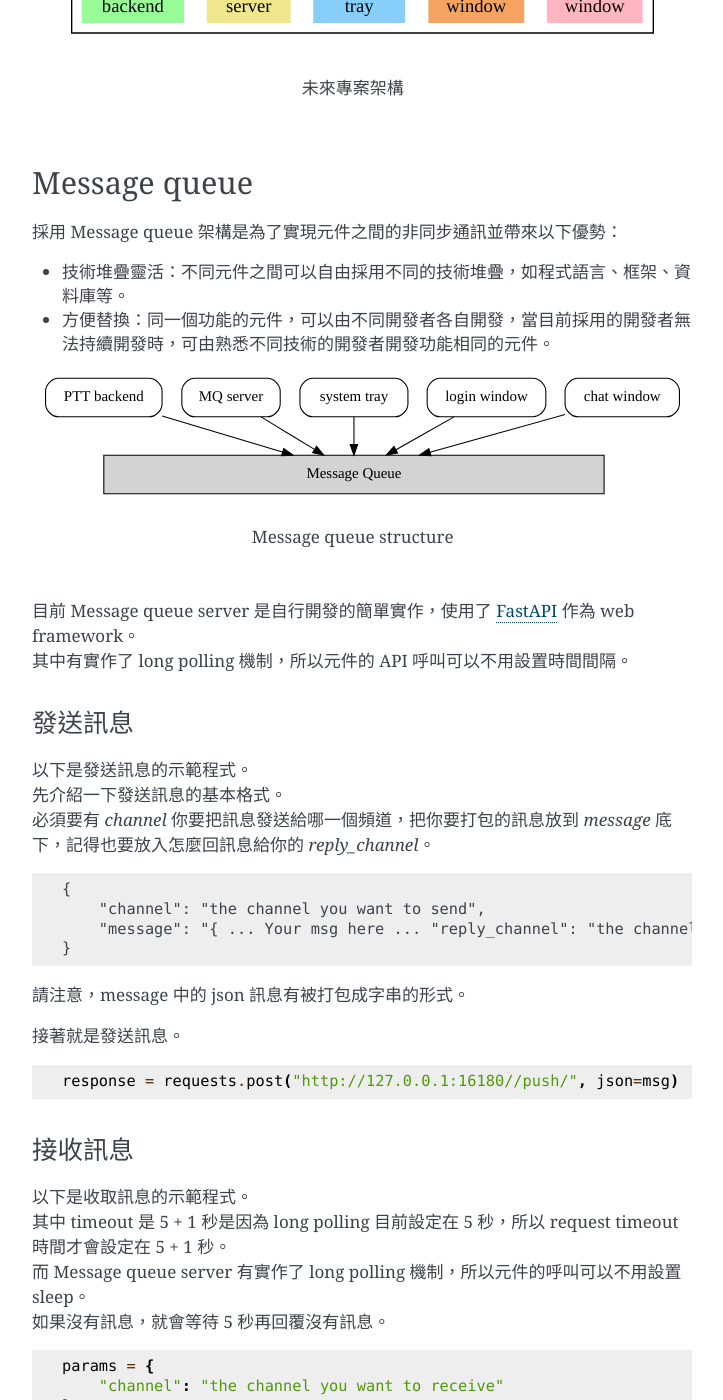
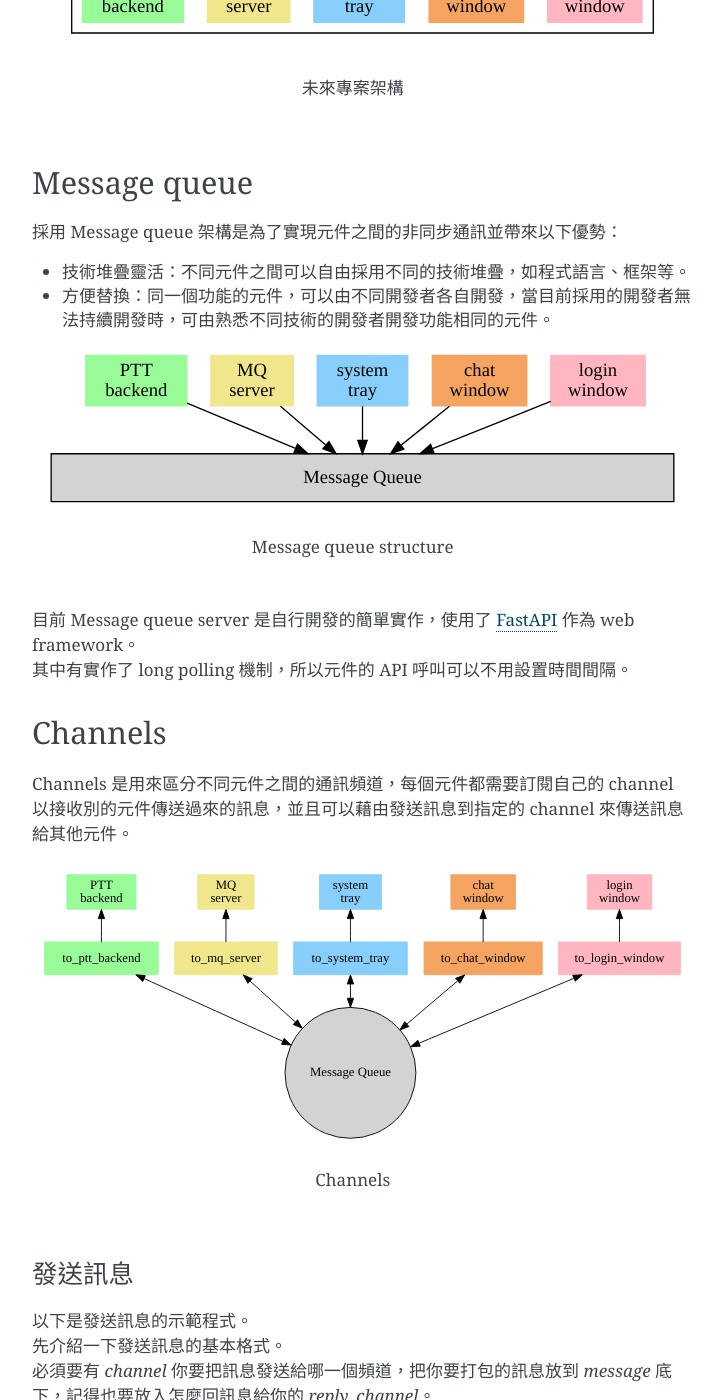
Before and after one commit to uPtt-messenger/uPtt, a Sphinx documentation site: the page built from docs/developer_guide/index.rst, in a window 1280 px wide and 1400 px high, scrolled down 1080 px. Shown: the whole window, without its empty margins (388-1111 px from the left). Built offline with Sphinx 7.4.7, drawn with Linux system fonts in a browser that asks for light colours; some of the changed text lies outside the part shown.

Commit message:
docs: update developer guide.

```diff
--- a/docs/developer_guide/index.rst
+++ b/docs/developer_guide/index.rst
@@ -110,7 +110,7 @@ Message queue
 
 採用 Message queue 架構是為了實現元件之間的非同步通訊並帶來以下優勢：
 
-* 技術堆疊靈活：不同元件之間可以自由採用不同的技術堆疊，如程式語言、框架、資料庫等。
+* 技術堆疊靈活：不同元件之間可以自由採用不同的技術堆疊，如程式語言、框架等。
 * 方便替換：同一個功能的元件，可以由不同開發者各自開發，當目前採用的開發者無法持續開發時，可由熟悉不同技術的開發者開發功能相同的元件。
 
 .. graphviz::
@@ -123,17 +123,64 @@ Message queue
 
         "Message Queue" [shape=rect, style=filled, width=6.5];
 
-        "PTT backend" -> "Message Queue";
-        "MQ server" -> "Message Queue";
-        "system tray" -> "Message Queue";
-        "login window" -> "Message Queue";
-        "chat window" -> "Message Queue";
+        PTT_backend [label="PTT\nbackend", style=filled, color=palegreen];
+        MQ_server [label="MQ\nserver", style=filled, color=khaki];
+        system_tray [label="system\ntray", style=filled, color=lightskyblue];
+        chat_window [label="chat\nwindow", style=filled, color=sandybrown];
+        login_window [label="login\nwindow", style=filled, color=lightpink];
+
+        PTT_backend -> "Message Queue";
+        MQ_server -> "Message Queue";
+        system_tray -> "Message Queue";
+        login_window -> "Message Queue";
+        chat_window -> "Message Queue";
     }
 
 | 目前 Message queue server 是自行開發的簡單實作，使用了 FastAPI_ 作為 web framework。
 | 其中有實作了 long polling 機制，所以元件的 API 呼叫可以不用設置時間間隔。
 
 .. _FastAPI: https://fastapi.tiangolo.com/
+
+Channels
+-----------
+
+| Channels 是用來區分不同元件之間的通訊頻道，每個元件都需要訂閱自己的 channel 以接收別的元件傳送過來的訊息，並且可以藉由發送訊息到指定的 channel 來傳送訊息給其他元件。
+
+.. graphviz::
+    :name: Channels
+    :caption: Channels
+    :align: center
+
+    digraph Channels {
+        node [shape=box, style=rounded];
+
+        "PTT backend" [label="PTT\nbackend", style=filled, color=palegreen];
+        "MQ server" [label="MQ\nserver", style=filled, color=khaki];
+        "system tray" [label="system\ntray", style=filled, color=lightskyblue];
+        "chat window" [label="chat\nwindow", style=filled, color=sandybrown];
+        "login window" [label="login\nwindow", style=filled, color=lightpink];
+
+        "to_ptt_backend" [label="to_ptt_backend", shape=rect, style=filled, color=palegreen];
+        "to_mq_server" [label="to_mq_server", shape=rect, style=filled, color=khaki];
+        "to_system_tray" [label="to_system_tray", shape=rect, style=filled, color=lightskyblue];
+        "to_chat_window" [label="to_chat_window", shape=rect, style=filled, color=sandybrown];
+        "to_login_window" [label="to_login_window", shape=rect, style=filled, color=lightpink];
+
+        "Message Queue" [shape=circle, style=filled, width=2, fillcolor=lightgray];
+
+        "PTT backend" -> "to_ptt_backend" [dir=back];
+        "MQ server" -> "to_mq_server" [dir=back];
+        "system tray" -> "to_system_tray" [dir=back];
+        "login window" -> "to_login_window" [dir=back];
+        "chat window" -> "to_chat_window" [dir=back];
+
+        "to_ptt_backend" -> "Message Queue" [dir=both];
+        "to_mq_server" -> "Message Queue" [dir=both];
+        "to_system_tray" -> "Message Queue" [dir=both];
+        "to_login_window" -> "Message Queue" [dir=both];
+        "to_chat_window" -> "Message Queue" [dir=both];
+    }
+
 
 發送訊息
 ^^^^^^^^
@@ -233,3 +280,17 @@ Message queue
     }
 
 至此，整個登入流程就算完成了。
+
+登出
+^^^^^^^
+
+如果成功登入了，那麼登出的流程就會是這樣。
+
+1. 使用者在點選登出後，UI 發送登出訊息給 PTT backend，請求執行登出操作。
+
+.. code-block:: json
+
+    {
+        "channel": "to_backend",
+        "message": "{\"category\": \"logout\", \"reply_channel\": \"to_ui\"}"
+    }
```
